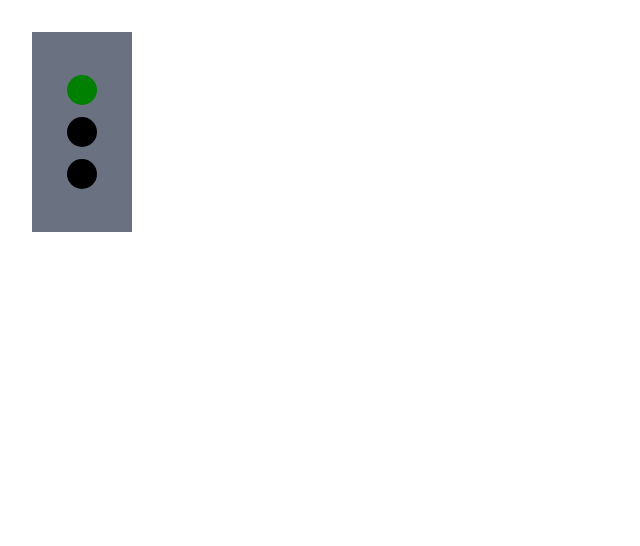
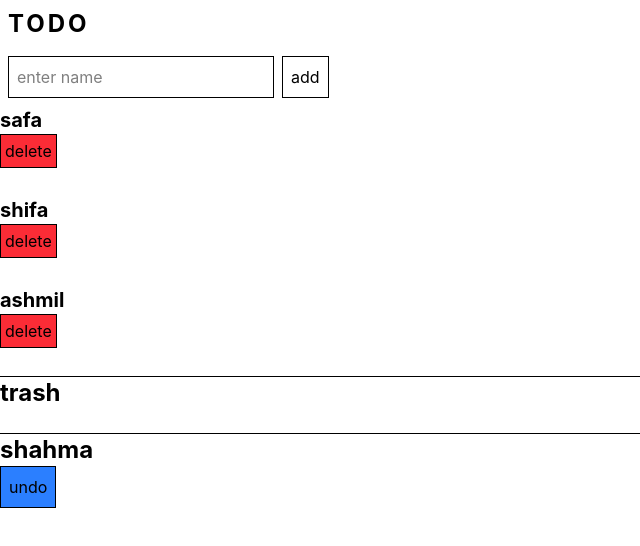
Before and after one commit to safayasmin/React-practice-for-badge, a React (Vite) app: page / in a window 1280 px wide. Shown: the top 546 px of the page, without its empty margins (0-640 px from the left). Built offline with nearby package versions, Linux system fonts and the light colour scheme; data requests are answered from the project's data file.

Commit message:
trash problem

```diff
--- a/db.json
+++ b/db.json
@@ -1,14 +1,22 @@
 {
   "users": [
     {
-      "name": "safa123",
-      "email": "safayasmin567@gmail.com",
-      "id": "eMJbYZIArZs"
+      "name": "safa",
+      "id": "2AQbxZ_6ZoA"
     },
     {
-      "name": "shifa1",
-      "email": "safayasmin567@gmail.com",
-      "id": "QAYLTm9Gurk"
+      "name": "shifa",
+      "id": "pNRMC8R2uEE"
+    },
+    {
+      "name": "ashmil",
+      "id": "zZ8C3qxOkYU"
+    }
+  ],
+  "trash": [
+    {
+      "name": "shahma",
+      "id": "widJqFO9lmw"
     }
   ],
   "$schema": "./node_modules/json-server/schema.json"
--- a/src/component/Todo.jsx
+++ b/src/component/Todo.jsx
@@ -1,38 +1,89 @@
+
+
 import React, { useEffect, useState } from 'react'
+import axios from "axios"
 
 const Todo = () => {
-    const [signel ,setsignel]=useState("black");
+  const [name,setname]=useState("");
+  const [fulldata,setfulldata]=useState([]);
+  const [trash,settrash]=useState([]);
 
-    useEffect(()=>{
-         const color=["green","red","yellow"];
-         var index=0;
-        const interval=setInterval(() => {
-            index=(index+1)%color.length;
-            setsignel(color[index]);
-        },2000);
-        return ()=>clearInterval(interval);
-    },[])
+  useEffect(()=>{
+    getdata();
+    gettrash();
+  },[]);
+
+  const gettrash=async()=>{
+    const res=await axios.get("http://localhost:5000/trash");
+    settrash(res.data);
+  }
+  const getdata=async()=>{
+    const res=await axios.get("http://localhost:5000/users");
+    setfulldata(res.data);
+  }
+
+  const senddata=async()=>{
+    const handledata={
+      name:name
+    }
+    await axios.post(`http://localhost:5000/users`,handledata);
+    setname("");
+    getdata();
+  }
+
+  const handledelete=async(id)=>{
+    const deleteuser=fulldata.find((item)=>item.id===id);
+    const res=await axios.post(`http://localhost:5000/trash`,deleteuser);
+    await axios.delete(`http://localhost:5000/users/${id}`);
+
+    getdata();
+    gettrash();
+  }
+
+  const handleundo=async(item)=>{
+    await axios.post(`http://localhost:5000/users`,{
+      name:item.name,
+    });
+    await axios.delete(`http://localhost:5000/trash/${item.id}`);
+    getdata();
+    gettrash();
+  }
   return (
-    <div className='w-[100px] h-[200px] flex flex-col items-center justify-center gap-3 m-8 bg-gray-500'>
-    <div
-    className='w-[30px] h-[30px] rounded-full'
-    style={{
-       backgroundColor:signel==="green"?"green":"black"
-    }}></div>
-
-    <div
-    className='w-[30px] h-[30px] rounded-full'
-    style={{
-       backgroundColor:signel==="red"?"red":"black"
-    }}></div>
-
-    <div
-    className='w-[30px] h-[30px] rounded-full'
-    style={{
-        backgroundColor:signel==="yellow"?"yellow":"black"
-    }}></div>
+    <div>
+      <h1 className='m-2 text-2xl font-bold tracking-[3px] uppercase'>Todo</h1>
+      <input
+      type='text'
+      placeholder='enter name'
+      value={name}
+      onChange={(e)=>setname(e.target.value)}
+      className='border border-black-500 py-2 px-2 m-2'
+      />
+      <button
+      onClick={()=>senddata()}
+      className='border py-2 px-2'
+      >add</button>
 
 
+      {fulldata.map((n)=>(
+        <div key={n.id}>
+          <h1 className='text-xl font-bold '>{n.name}</h1>
+
+          <button onClick={()=>handledelete(n.id)}
+            className='border py-1 px-1 bg-red-500 mb-7'
+          >delete</button>
+        </div>
+      ))}
+
+        <hr />
+        <h1 className='text-2xl font-bold'>trash</h1>
+
+        <br /><hr />
+        {trash.map((n)=>(
+          <div key={n.id}>
+            <h1 className='text-2xl font-bold'>{n.name}</h1>
+            <button onClick={()=>handleundo(n)}className='border py-2 px-2 bg-blue-500 mb-7'>undo</button>
+          </div>
+        ))}
     </div>
   )
 }
```
